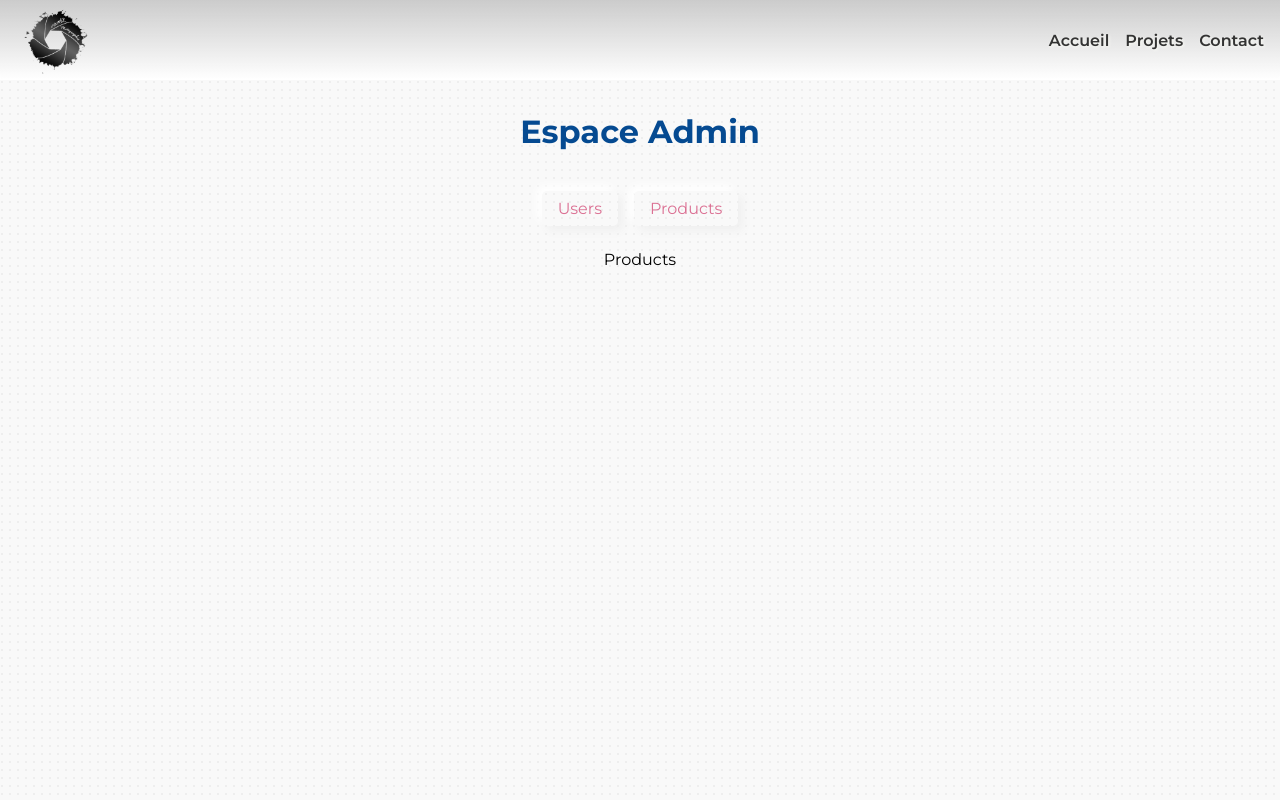
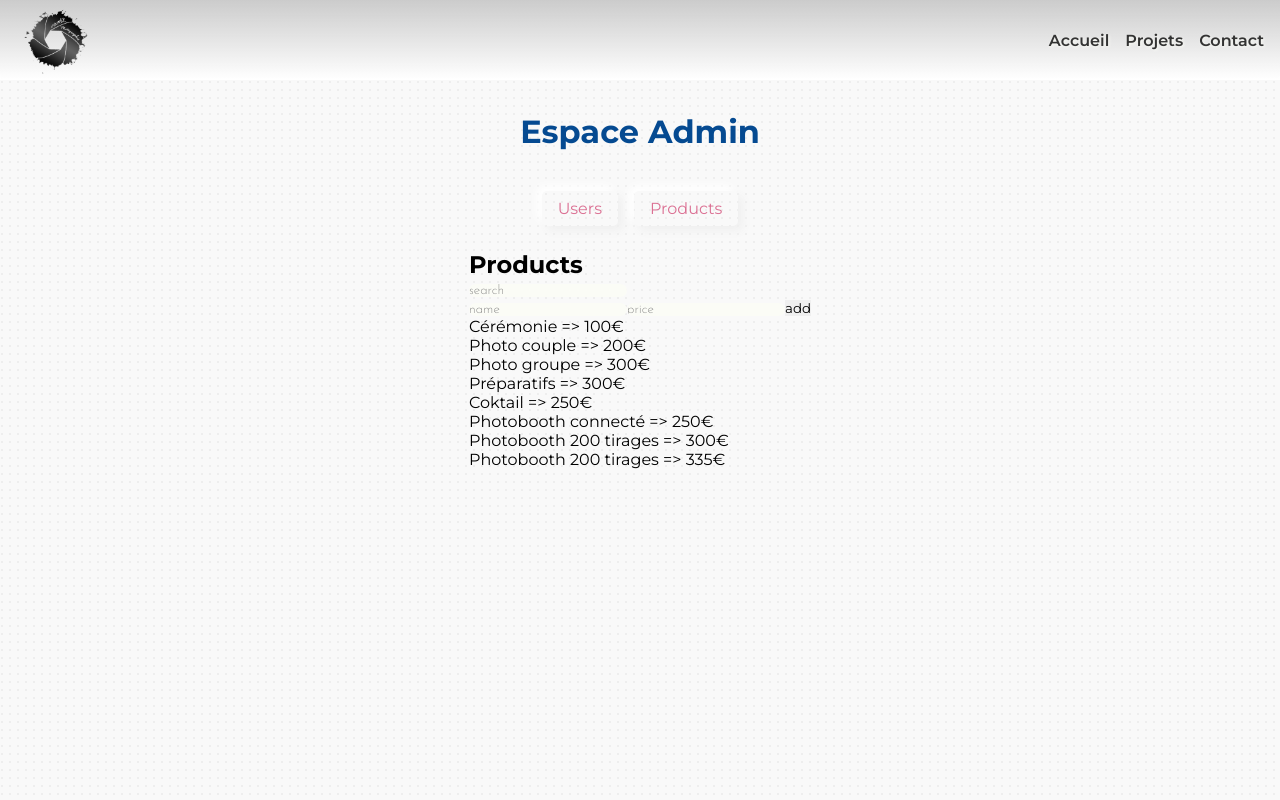
Before and after one commit to Christophe-Desmarres/CRM, a React (Create React App) app in the folder client/: page /admin/produits in a window 1280 px wide. Shown: the top 800 px of the page. Built offline with nearby package versions, Linux system fonts and the light colour scheme; no server answers.

Commit message:
add user search + style, structure product page

```diff
--- a/client/src/assets/styles/components/_users.scss
+++ b/client/src/assets/styles/components/_users.scss
@@ -70,7 +70,16 @@
     }
   }
 
+  .add__btn {
+    display: flex;
+    align-items: center;
+    justify-content: center;
 
+    .plus__btn {
+      font-size: 1.5rem;
+      margin-right: 0.5rem;
+    }
+  }
 
   .user__btn {
     padding: 0.5rem 1rem;
@@ -82,6 +91,7 @@
     cursor: pointer;
     color: $white;
     transition: all 0.3s ease-in-out;
+
 
     a {
       color: $white;
@@ -96,6 +106,8 @@
       a {
         color: $selected;
       }
+
+
     }
   }
 
@@ -197,7 +209,7 @@
   }
 
 
-  @media screen and (max-width: 650px) {
+  @media screen and (max-width: 690px) {
     .user__search {
       width: 100%;
     }
@@ -207,6 +219,25 @@
       margin: 0 auto;
     }
   }
+
+
+@media screen and (max-width: 520px) {
+  tbody {
+
+    tr {
+  td::before {
+      content: attr(data-label);
+      font-weight: 600;
+      color: black;
+      //display: inline-block;
+      margin: 0 1rem 0 0;
+      text-align: right;
+      width: 20%;
+      float: left;
+  }}
+    }
+ }
+
 }
 
 
--- a/client/src/components/Admin/Products.js
+++ b/client/src/components/Admin/Products.js
@@ -1,7 +1,41 @@
-import React from 'react'
+import React, {useState} from 'react'
 
 export default function Products() {
+
+  document.title='LE Todo';
+  // liste de prestation
+  const [prestation, setPrestation] = useState([
+    {id: 1, name: 'Cérémonie', price: 100},
+    {id: 2, name: 'Photo couple', price: 200},
+    {id: 3, name: 'Photo groupe', price: 300},
+    {id: 4, name: 'Préparatifs', price: 300},
+    {id: 5, name: 'Coktail', price: 250},
+    {id: 6, name: 'Photobooth connecté', price: 250},
+    {id: 7, name: 'Photobooth 200 tirages', price: 300},
+    {id: 8, name: 'Photobooth 200 tirages', price: 335},
+
+  ]);
+
+
   return (
-    <div>Products</div>
+    <div>
+    <h2>Products</h2>
+
+    <input type="text" placeholder="search" />
+    <br />
+    <input type="text" placeholder="name" />
+    <input type="text" placeholder="price" />
+    <button>add</button>
+
+    <ul>
+    {prestation.map((produit) => (
+          <li key={prestation.id}>{produit.name} => {produit.price}€</li>
+        ))}
+    </ul>
+
+
+
+
+    </div>
   )
 }
--- a/client/src/components/Admin/UserAdd.js
+++ b/client/src/components/Admin/UserAdd.js
@@ -171,7 +171,8 @@ const AddClientForm = () => {
             Code Postal :
         </label>
         <input
-            type="text"
+            type="number"
+            pattern="[0-9]{5}"
             id="postalCode"
             name="postalCode"
             value={formData.postalCode}
--- a/client/src/components/Admin/Users.js
+++ b/client/src/components/Admin/Users.js
@@ -10,6 +10,7 @@ import { FaRegTrashAlt } from 'react-icons/fa';
 export default function Users() {
 
   const [data, setData] = useState(null);
+  const [searchData, setSearchData] = useState(null);
   const [search, setSearch] = useState("");
   const [showModal, setShowModal] = useState(false);
   const [userId, setUserId] = useState('');
@@ -22,8 +23,9 @@ export default function Users() {
       .then((res) => res.json())
       .then((data) => {
         setData(data);
+        setSearchData(data);
       });
-  });
+  },[]);
 
   const resetMessage = () => {
     setTimeout(() => {
@@ -82,6 +84,20 @@ export default function Users() {
     setShowModal(false);
   };
 
+  const handleSearch = (e) => {
+    setSearch(e.target.value);
+    if(e.target.value === '') {
+      setSearchData(data);
+    } else {
+      let result = [];
+      result = data.filter((user) => {
+        return user.lastname.toLowerCase().includes(search.toLowerCase()) || user.firstname.toLowerCase().includes(search.toLowerCase());
+      });
+      setSearchData(result)
+    }
+  };
+
+
   return (
     <div className='users'>
           <div className="message">
@@ -93,13 +109,15 @@ export default function Users() {
         }
     </div>
     <h1>Liste des utilisateurs</h1>
-    <button className='user__btn' style={{width:"50%", margin:"1rem auto"}}><Link to='/admin/utilisateur/ajouter'><BsPlusCircle /> Ajouter un utilisateur</Link></button>
+
+    <Link className='add__btn' style={{width:"50%", margin:"1rem auto"}} to='/admin/utilisateur/ajouter'><button className='user__btn add__btn'><BsPlusCircle className='plus__btn'/> Ajouter un utilisateur</button></Link>
+
     <input
     type="text"
     className='user__search'
     placeholder="Rechercher un utilisateur"
     value={search}
-    onChange={(e)=>{setSearch(e.target.value)}}
+    onChange={handleSearch}
     />
 
     <table>
@@ -113,7 +131,7 @@ export default function Users() {
       </thead>
       <tbody>
     {
-      data && data.map((user) => (
+     searchData && searchData.map((user) => (
         <tr key={user._id}>
           <td data-label='Nom'>{user.lastname}</td>
           <td data-label='Prénom'>{user.firstname}</td>
```
